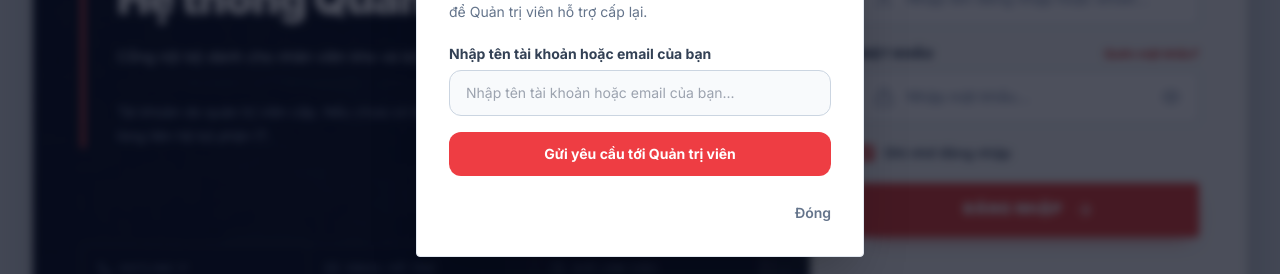
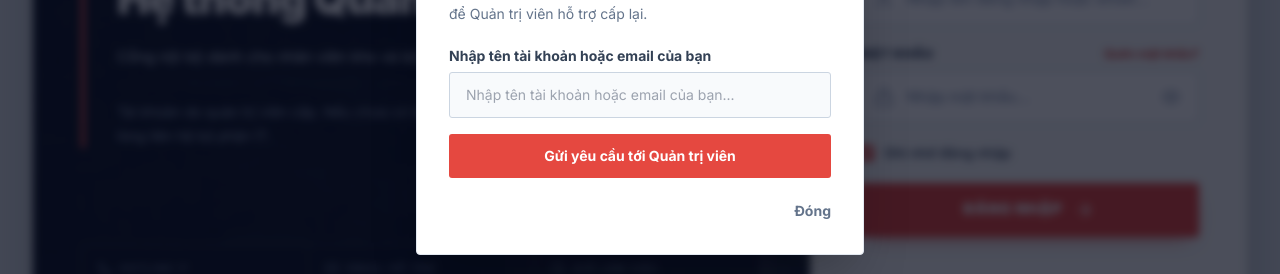
Before and after one commit to hoaianh1505-dev/ims-frontend, a React (Vite) app: page /login in a window 1280 px wide. Both pictures are taken after a click on the button "Quên mật khẩu?". Shown: the part 338-612 px from the top of the page. Built offline with nearby package versions, Linux system fonts and the light colour scheme; no server answers.

Commit message:
style(login): refine forgot-password modal

```diff
--- a/src/pages/LoginPage.tsx
+++ b/src/pages/LoginPage.tsx
@@ -289,7 +289,7 @@ export const LoginPage: React.FC = () => {
             ) : (
               <form onSubmit={handleForgotSubmit} className="space-y-4 pt-1">
                 <div>
-                  <label className="block text-sm font-bold text-slate-700 mb-1.5">
+                  <label className="mb-1.5 block text-sm font-bold text-slate-700">
                     Nhập tên tài khoản hoặc email của bạn
                   </label>
                   <input
@@ -298,23 +298,23 @@ export const LoginPage: React.FC = () => {
                     value={forgotEmail}
                     onChange={(e) => setForgotEmail(e.target.value)}
                     placeholder="Nhập tên tài khoản hoặc email của bạn..."
-                    className="w-full px-4 py-3 bg-slate-50 border border-slate-300 rounded-xl text-sm text-slate-900 focus:outline-none focus:border-[#EE3D43] focus:bg-white"
+                    className="w-full rounded-[3px] border border-slate-300 bg-slate-50 px-4 py-3 text-sm text-slate-900 focus:border-[#e54840] focus:bg-white focus:outline-none"
                   />
                 </div>
                 <button
                   type="submit"
-                  className="w-full py-3 bg-[#EE3D43] hover:bg-[#D9343A] text-white rounded-xl text-sm font-bold cursor-pointer transition-colors shadow-xs"
+                  className="w-full cursor-pointer rounded-[3px] bg-[#e54840] py-3 text-sm font-bold text-white transition-colors hover:bg-[#c83d35]"
                 >
                   Gửi yêu cầu tới Quản trị viên
                 </button>
               </form>
             )}
 
-            <div className="pt-2 text-right">
+            <div className="pt-1 text-right">
               <button
                 type="button"
                 onClick={() => setShowForgotModal(false)}
-                className="text-sm font-semibold text-slate-500 hover:text-slate-800 cursor-pointer"
+                className="cursor-pointer text-sm font-bold text-slate-500 hover:text-slate-800"
               >
                 Đóng
               </button>
```
